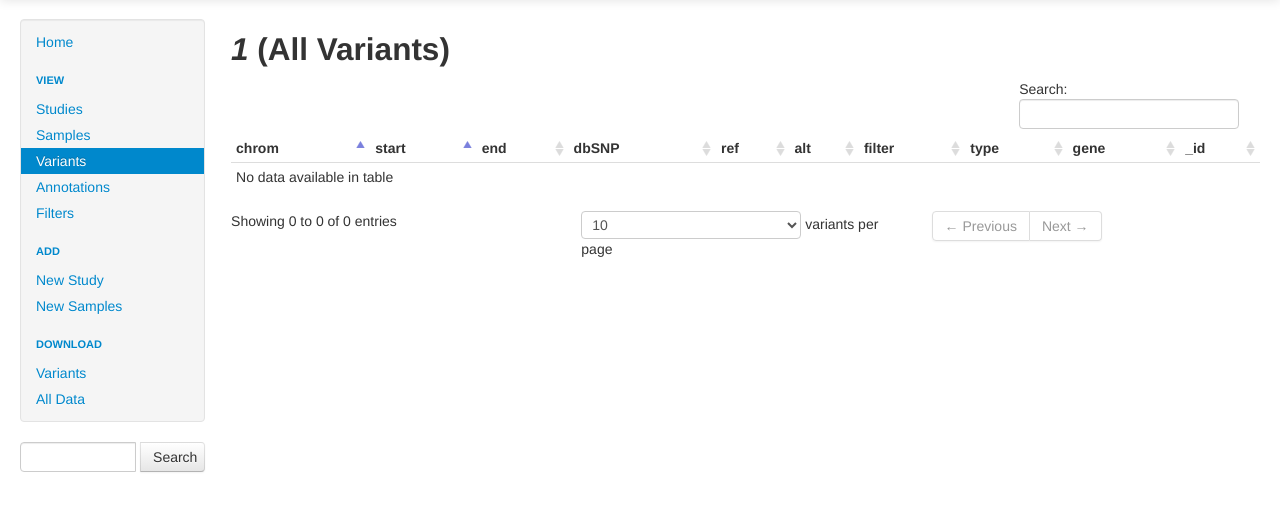
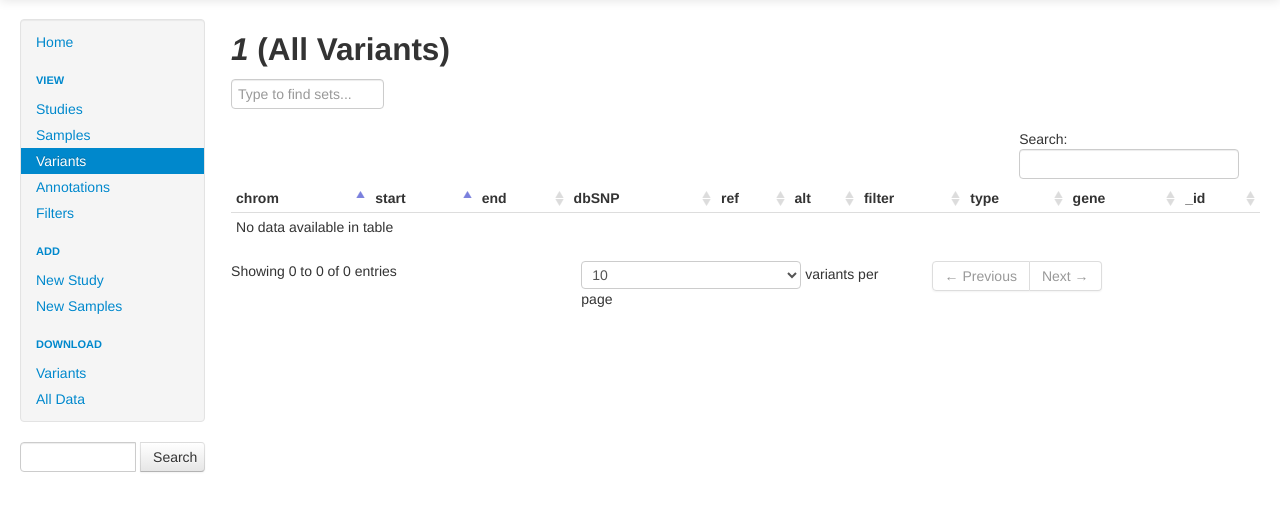
Before and after one commit to nkrumm/gauss, a Flask app: page /variants/1 in a window 1280 px wide. Shown: the part 41-552 px from the top of the page. Run offline with Flask 2, Linux system fonts and the light colour scheme; data that the repository does not hold is empty; some libraries are stand-ins or nearby versions.

Commit message:
UI for filters/sets in variant view. auto-complete, add tags and remove tags!

```diff
--- a/code/templates/view_variants.html
+++ b/code/templates/view_variants.html
@@ -176,9 +176,36 @@
 		$('example.rowlink').rowlink()
 	} );
 		</script>
+<style>
+.no-hover:hover { background-position: 0px !important; }
+</style>
 {% endblock %}
 
 {% block content %}
+
+<div class="row-fluid">
+<div class="span2">
+	<form class="form-inline" action="#">
+  	<input id="set_search" class="span12" type="text" placeholder="Type to find sets..." data-provide="typeahead" autocomplete="off" />
+  	</form>
+</div>
+<div id="set_labels" class="span10">
+</div>
+</div>
+
+<script>
+$(document).ready(function() {
+	var set_names = ["ORoak 2012 Exome","ORoak 2012 MIPs","Brad MIPs v2","Brad MIPs v1"];
+	var sets = {"ORoak 2012 Exome": {id:'oroak_2012_exome', color:"btn-info"}, "ORoak 2012 MIPs": {id:'oroak_2012_mips', color:"btn-warning"}, "Brad MIPs v2": {id: "brad_mips_v2", color:"btn-warning"}, "Brad MIPs v1": {id: "brad_mips_v1", color: "btn-warning"}}
+
+	$('#set_search').typeahead({source: set_names,
+								updater: function(item) {
+											$('#set_labels').append('<div class="btn-group" id='+sets[item].id+'>' +
+																	'<button class="btn btn-small '+sets[item].color+' no-hover">'+item+'</button>' +
+																	'<button class="btn btn-small '+sets[item].color+'" onClick=\'$("#'+sets[item].id+'").remove()\'>x</button></div>')
+ 								}});
+})
+</script>
 
 <table class="table table-hover table-condensed" id="example"  data-provides="rowlink">
 	{{ macros.table_header(["chrom","start","end","dbSNP","ref","alt","filter","type","gene","_id"]) }}
```
